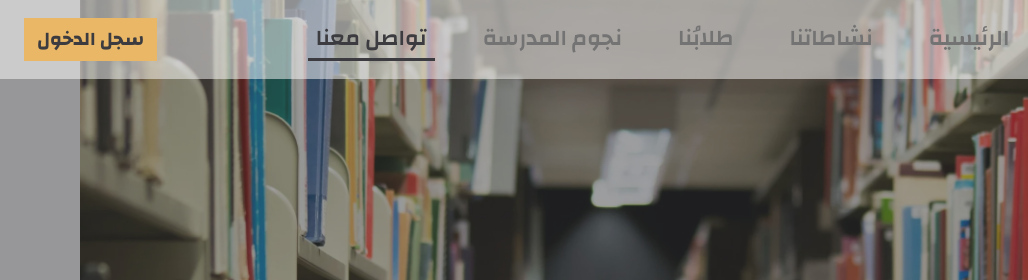
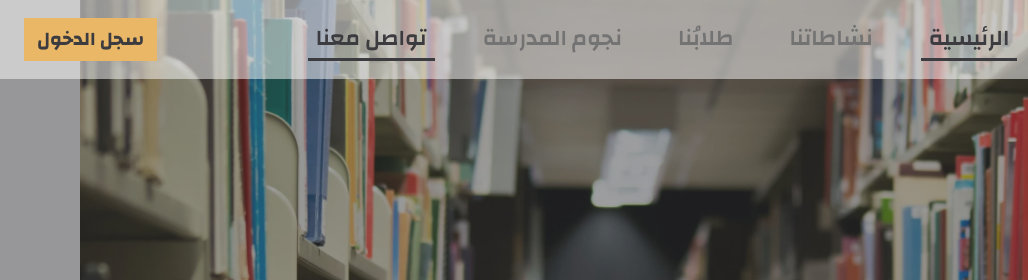
Before and after one commit to AbdulrahmanS254/School-Site, a website built with webpack: page src/index.html in a window 1280 px wide. Shown: the top 280 px of the page, 0-1028 px from the left. Built offline with nearby package versions, Linux system fonts and the light colour scheme.

Commit message:
navbar edited

```diff
--- a/src/index.html
+++ b/src/index.html
@@ -26,7 +26,7 @@
                 <div class="collapse navbar-collapse" id="navbarNav">
                     <ul class="navbar-nav mx-auto">
                         <li class="nav-item">
-                            <a class="nav-link active" aria-current="page" href="#">الرئيسية</a>
+                            <a class="nav-link active" id="home" aria-current="page" href="#">الرئيسية</a>
                         </li>
                         <li class="nav-item">
                             <a class="nav-link" href="#activities">نشاطاتنا</a>
--- a/src/index.js
+++ b/src/index.js
@@ -25,6 +25,15 @@ window.addEventListener("scroll", () => {
         navbar.classList.add("scrolled");
     } else {
         navbar.classList.remove("scrolled");
+    }
+});
+
+const home = document.getElementById("home");
+window.addEventListener("scroll", () => {
+    if (window.scrollY == 0) {
+        home.classList.add("active");
+    } else {
+        home.classList.remove("active");
     }
 });
 
```
